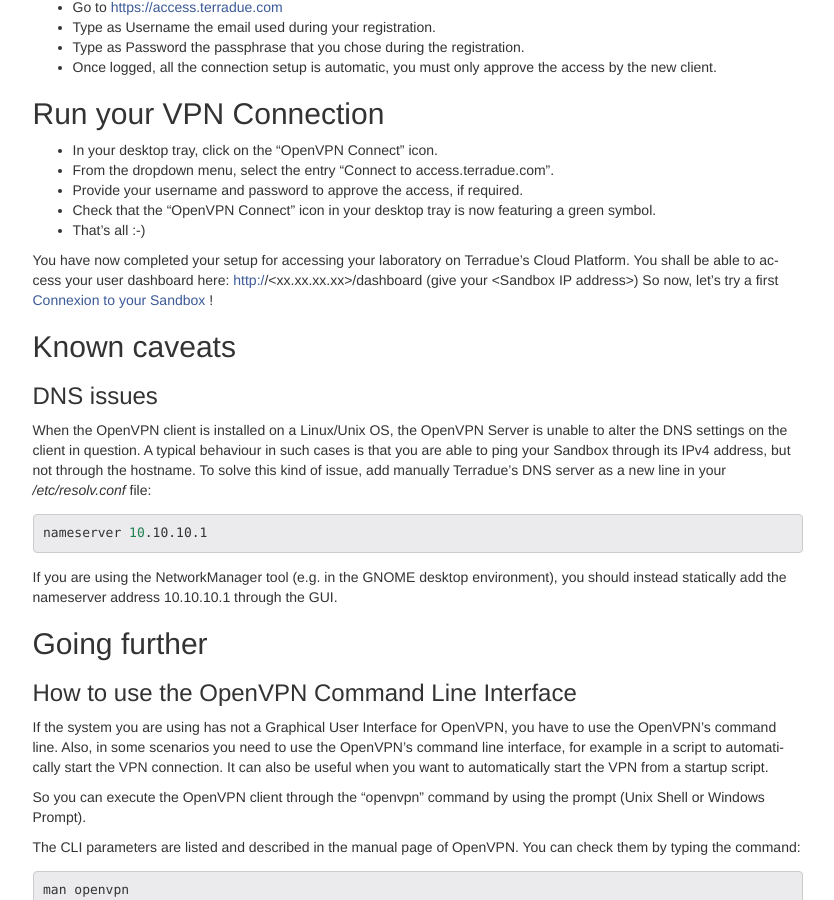
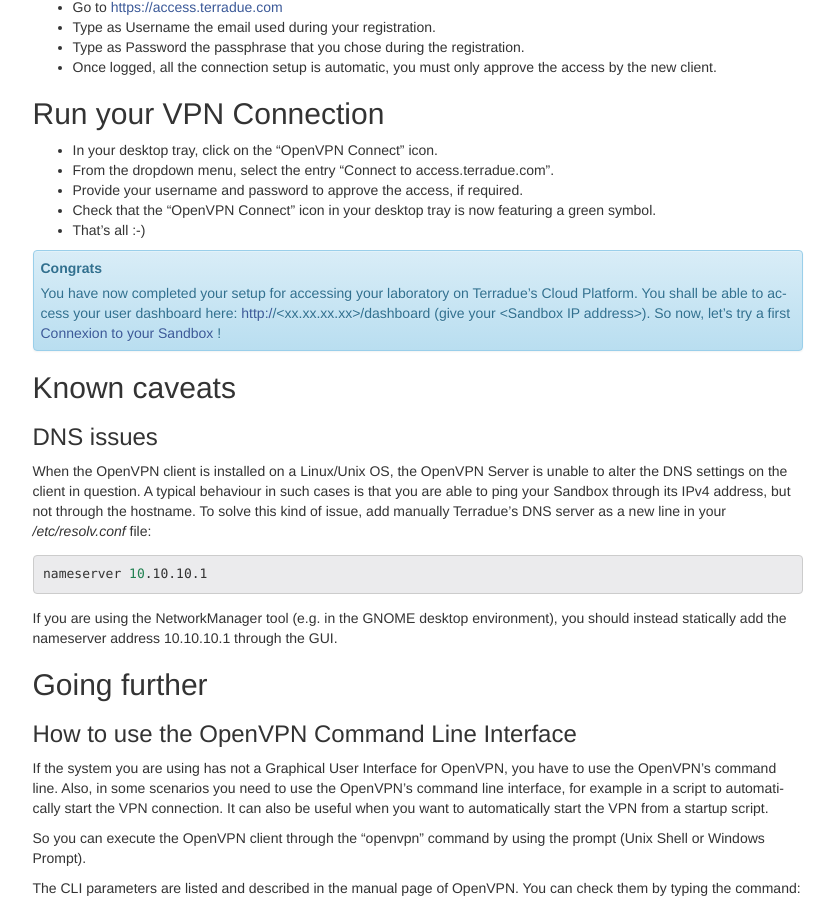
Before and after one commit to Terradue/doc-developer-sandbox, a Sphinx documentation site: the page built from source/start/laboratory/index.rst, in a window 1280 px wide and 900 px high, scrolled down 1992 px. Shown: the whole window, without its empty margins (330-1164 px from the left). Built offline with Sphinx 7.4.7, drawn with Linux system fonts in a browser that asks for light colours; pages that are not in the unit, such as notebooks, are missing from menus.

```diff
--- a/source/start/laboratory/index.rst
+++ b/source/start/laboratory/index.rst
@@ -130,11 +130,11 @@ Run your VPN Connection
 - Check that the "OpenVPN Connect" icon in your desktop tray is now featuring a green symbol.
 - That's all :-)
 
+
 .. admonition:: Congrats
 
-You have now completed your setup for accessing your laboratory on Terradue's Cloud Platform.
-You shall be able to access your user dashboard here: http://<xx.xx.xx.xx>/dashboard (give your <Sandbox IP address>)
-So now, let's try a first :doc:`Connexion to your Sandbox <../sandbox>` !
+  You have now completed your setup for accessing your laboratory on Terradue's Cloud Platform. You shall be able to access your user dashboard here: http://<xx.xx.xx.xx>/dashboard (give your <Sandbox IP address>). So now, let's try a first :doc:`Connexion to your Sandbox <../sandbox>` !
+
 
 Known caveats
 ---------------------
```
